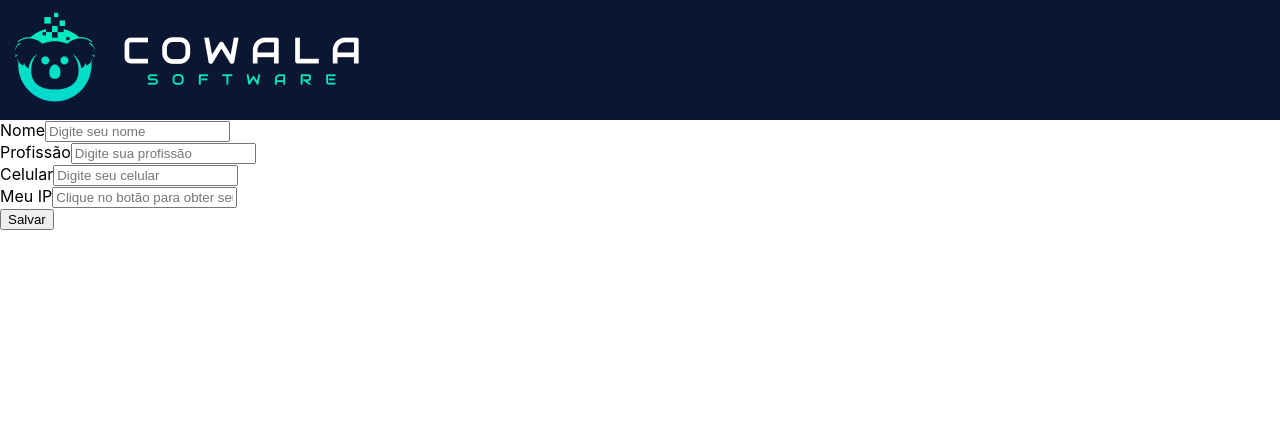
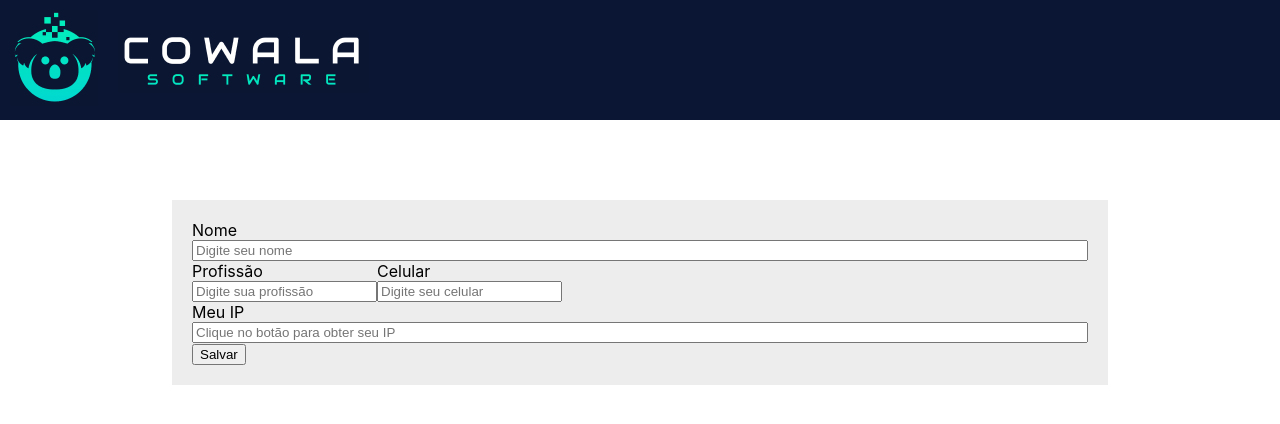
Before and after one commit to Matheushg156/desafios-Cowala, a React (Create React App) app in the folder desafio-front-end/cadastro-cowala/: page / in a window 1280 px wide. Shown: the top 424 px of the page. Built offline with nearby package versions, Linux system fonts and the light colour scheme.

Commit message:
Inicia o css do formulario

```diff
--- a/desafio-front-end/cadastro-cowala/src/App.js
+++ b/desafio-front-end/cadastro-cowala/src/App.js
@@ -1,7 +1,7 @@
 import React from 'react';
 import MyProvider from './context/MyProvider';
-import Header from './componnts/Header';
-import Form from './componnts/Form';
+import Header from './components/Header';
+import Form from './components/Form';
 
 function App() {
   return (
--- /dev/null
+++ b/desafio-front-end/cadastro-cowala/src/components/Form.css
@@ -0,0 +1,15 @@
+.container-form {
+  background-color: #EDEDED;
+  display: flex;
+  flex-direction: column;
+  margin-left: auto;
+  margin-right: auto;
+  margin-top: 80px;
+  max-width: 70vw;
+  padding: 20px;
+  width: 100%;
+}
+
+.container-inputs {
+  display: flex;
+}
--- /dev/null
+++ b/desafio-front-end/cadastro-cowala/src/components/Form.js
@@ -0,0 +1,69 @@
+import React, { useContext } from 'react';
+import MyContext from '../context/MyContext';
+import Input from './Input';
+import Button from './Button';
+import getIpFromApi from '../helpers/fetchIp';
+import './Form.css';
+
+function Form() {
+  const { name, setName, work, setWork, phone, setPhone, IP, setIP } = useContext(MyContext);
+
+  function maskPhone(value) {
+    return value
+      .replace(/\D/g, "")
+      .replace(/(\d{2})(\d)/, "($1) $2")
+      .replace(/(\d{5})(\d)/, "$1-$2")
+      .replace(/(-\d{4})(\d+?)$/, "$1");
+  };
+
+  async function handleClick() {
+    const IPFromApi = await getIpFromApi();
+    setIP(IPFromApi);
+  }
+
+  return (
+    <div className="container-form">
+      <Input
+        id="input-name"
+        label="Nome"
+        name="name"
+        placeholder="Digite seu nome"
+        value={ name }
+        onChange={ ({ target }) => setName(target.value) }
+      />
+      <div className="container-inputs">
+        <Input
+          id="input-work"
+          label="Profissão"
+          name="work"
+          placeholder="Digite sua profissão"
+          value={ work }
+          onChange={ ({ target }) => setWork(target.value) }
+        />
+        <Input
+          id="input-phone"
+          label="Celular"
+          name="phone"
+          placeholder="Digite seu celular"
+          value={ phone }
+          onChange={ ({ target }) => setPhone(maskPhone(target.value)) }
+        />
+      </div>
+      <div>
+        <Input
+          id="input-IP"
+          label="Meu IP"
+          name="IP"
+          placeholder="Clique no botão para obter seu IP"
+          value={ IP }
+        />
+        <Button
+          label="Salvar"
+          onClick={ handleClick }
+        />
+      </div>
+    </div>
+  );
+}
+
+export default Form;
--- /dev/null
+++ b/desafio-front-end/cadastro-cowala/src/components/Input.css
@@ -0,0 +1,4 @@
+.container-input {
+  display: flex;
+  flex-direction: column;
+}
--- a/desafio-front-end/cadastro-cowala/src/componnts/Input.js
+++ b/desafio-front-end/cadastro-cowala/src/components/Input.js
@@ -1,11 +1,13 @@
 import React from 'react';
 import PropTypes from 'prop-types';
+import './Input.css';
 
 function Input({ id, name, value, label, placeholder, onChange, className }) {
   return (
-    <div>
+    <div className="container-input">
       <label htmlFor={ id }>
         { label }
+      </label>
       <input
         type="text"
         id={ id }
@@ -15,7 +17,6 @@ function Input({ id, name, value, label, placeholder, onChange, className }) {
         value={ value }
         onChange={ onChange }
       />
-      </label>
     </div>
   );
 }
@@ -36,7 +37,7 @@ Input.defaultProps = {
   name: '',
   placeholder: '',
   value: '',
-  onChange: '',
+  onChange: null,
   className: '',
 };
 
--- a/desafio-front-end/cadastro-cowala/src/componnts/Form.js
+++ /dev/null
@@ -1,64 +0,0 @@
-import React, { useContext } from 'react';
-import MyContext from '../context/MyContext';
-import Input from './Input';
-import Button from './Button';
-import getIpFromApi from '../helpers/fetchIp';
-
-function Form() {
-  const { name, setName, work, setWork, phone, setPhone, IP, setIP } = useContext(MyContext);
-
-  function maskPhone(value) {
-    return value
-      .replace(/\D/g, "")
-      .replace(/(\d{2})(\d)/, "($1) $2")
-      .replace(/(\d{5})(\d)/, "$1-$2")
-      .replace(/(-\d{4})(\d+?)$/, "$1");
-  };
-
-  async function handleClick() {
-    const IPFromApi = await getIpFromApi();
-    setIP(IPFromApi);
-  }
-
-  return (
-    <div>
-      <Input
-        id="input-name"
-        label="Nome"
-        name="name"
-        placeholder="Digite seu nome"
-        value={ name }
-        onChange={ ({ target }) => setName(target.value) }
-      />
-      <Input
-        id="input-work"
-        label="Profissão"
-        name="work"
-        placeholder="Digite sua profissão"
-        value={ work }
-        onChange={ ({ target }) => setWork(target.value) }
-      />
-      <Input
-        id="input-phone"
-        label="Celular"
-        name="phone"
-        placeholder="Digite seu celular"
-        value={ phone }
-        onChange={ ({ target }) => setPhone(maskPhone(target.value)) }
-      />
-      <Input
-        id="input-IP"
-        label="Meu IP"
-        name="IP"
-        placeholder="Clique no botão para obter seu IP"
-        value={ IP }
-      />
-      <Button
-        label="Salvar"
-        onClick={ handleClick }
-      />
-    </div>
-  );
-}
-
-export default Form;
```
Also changed, not shown: desafio-front-end/cadastro-cowala/src/components/Button.js (renamed from desafio-front-end/cadastro-cowala/src/componnts/Button.js), desafio-front-end/cadastro-cowala/src/components/Header.css (renamed from desafio-front-end/cadastro-cowala/src/componnts/Header.css), desafio-front-end/cadastro-cowala/src/components/Header.js (renamed from desafio-front-end/cadastro-cowala/src/componnts/Header.js). Lines whose indentation alone changed are shown as unchanged.
